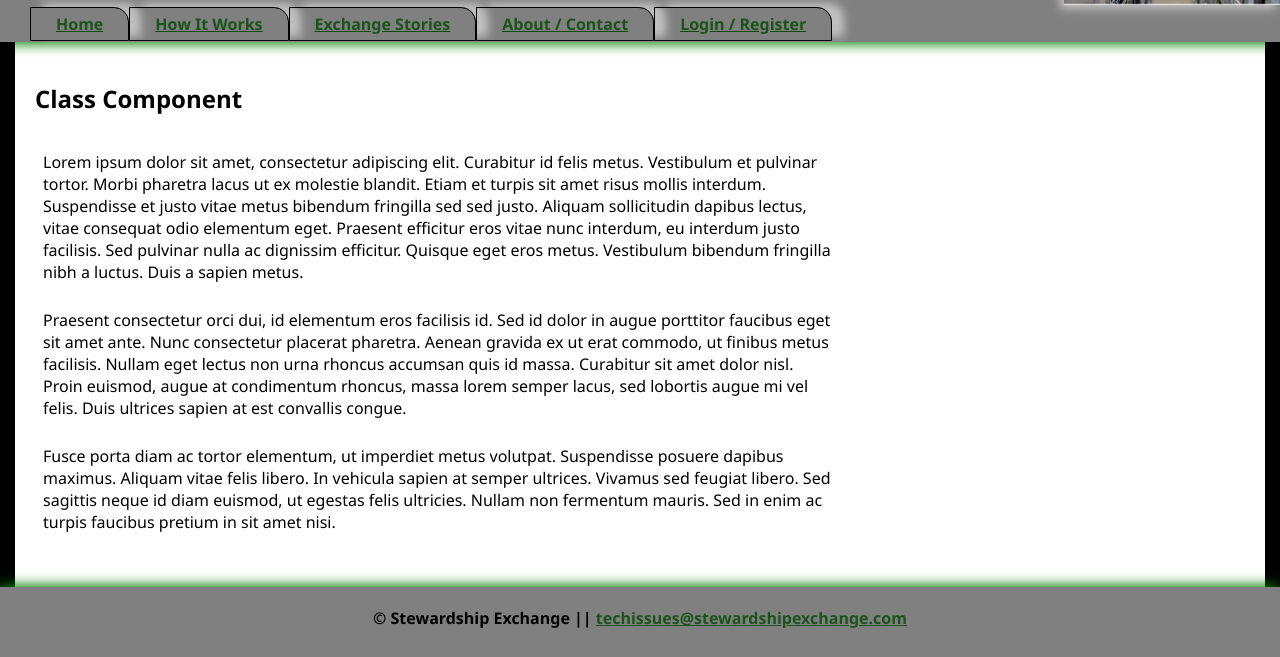
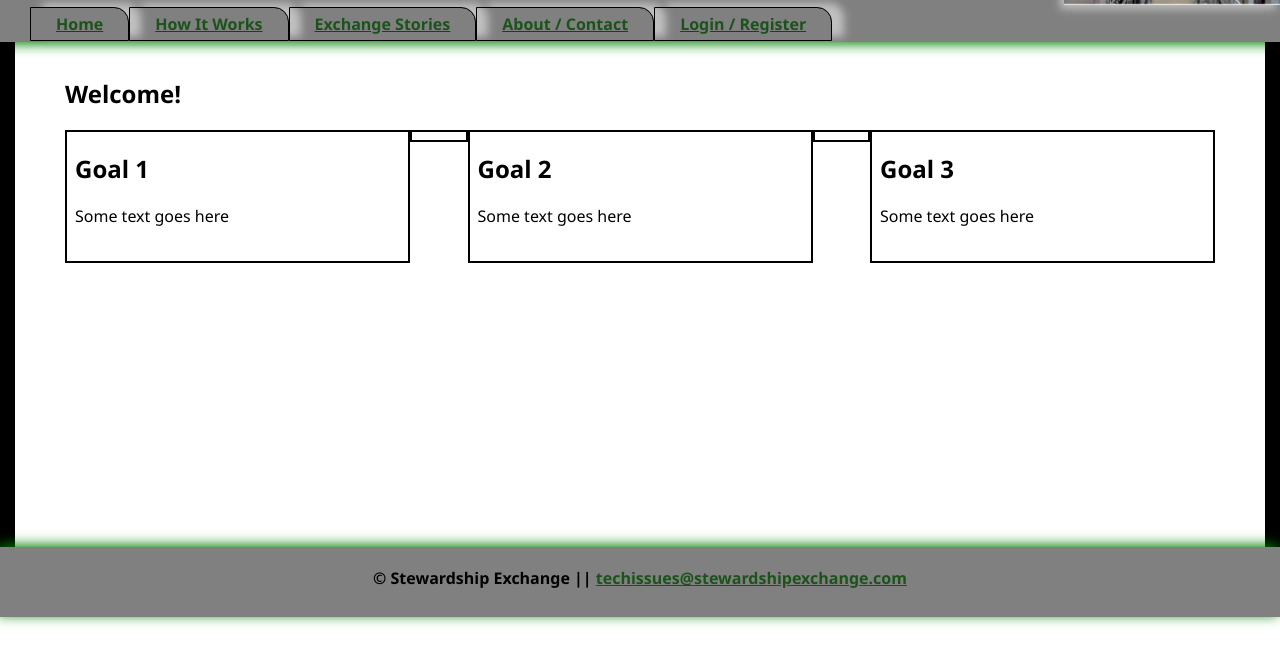
Before and after one commit to codingcolby/StewardshipExchange, a React app: page /#/home in a window 1280 px wide. Shown: the part 157-814 px from the top of the page. Built offline with nearby package versions, Linux system fonts and the light colour scheme; no server answers.

Commit message:
modified grid structure and put in placeholding text

```diff
--- a/src/components/LandingPage/LandingPage.css
+++ b/src/components/LandingPage/LandingPage.css
@@ -3,7 +3,10 @@ Container
 -------------------------------------------------------------------------------- */
 
 .container {
-    padding: 20px;
+	padding: 15px 50px 15px 50px;
+	min-height: 475px;
+	border-right: 15px solid black;
+	border-left: 15px solid black;
 }
 
 /* --------------------------------------------------------------------------------
@@ -41,6 +44,7 @@ Grid
 -------------------------------------------------------------------------------- */
 
 .grid {
+	padding: 0px 5%px 0px 5px;
 	display: flex;
 	flex: 0 1 auto;
 	/* defaults to 'row' */
@@ -55,34 +59,35 @@ Grid
 	flex: 0 0 auto;
 	padding: 0 0.5rem 0.5rem;
 	box-sizing: border-box;
+	border: 2px solid black;
 }
 
 .grid-col_1 {
-    flex-basis: 8.33333333%;
-    max-width: 8.33333333%;
+	flex-basis: 30%;
+	max-width: 30%;
 }
 
 .grid-col_2 {
-    flex-basis: 16.66666667%;
-    max-width: 16.66666667%;
+	flex-basis: 5%;
+	max-width: 5%;
 }
 
 .grid-col_3 {
-    flex-basis: 25%;
-    max-width: 25%;
+	flex-basis: 30%;
+	max-width: 30%;
 }
 
 .grid-col_4 {
-    flex-basis: 33.33333333%;
-    max-width: 33.33333333%;
+	flex-basis: 5%;
+	max-width: 5%;
 }
 
 .grid-col_5 {
-    flex-basis: 41.66666667%;
-    max-width: 41.66666667%;
+	flex-basis: 30%;
+	max-width: 30%;
 }
 
-.grid-col_6 {
+/* .grid-col_6 {
 	flex-basis: 50%;
 	max-width: 50%;
 }
@@ -115,4 +120,4 @@ Grid
 .grid-col_12 {
 	flex-basis: 100%;
 	max-width: 100%;
-}
+} */
--- a/src/components/LandingPage/LandingPage.js
+++ b/src/components/LandingPage/LandingPage.js
@@ -6,7 +6,7 @@ import "./LandingPage.css";
 
 class LandingPage extends Component {
 	state = {
-		heading: "Class Component",
+		heading: "Welcome!",
 	};
 
 	onLogin = (event) => {
@@ -19,39 +19,24 @@ class LandingPage extends Component {
 				<h2>{this.state.heading}</h2>
 
 				<div className="grid">
-					<div className="grid-col grid-col_8">
-						<p>
-							Lorem ipsum dolor sit amet, consectetur adipiscing elit. Curabitur
-							id felis metus. Vestibulum et pulvinar tortor. Morbi pharetra
-							lacus ut ex molestie blandit. Etiam et turpis sit amet risus
-							mollis interdum. Suspendisse et justo vitae metus bibendum
-							fringilla sed sed justo. Aliquam sollicitudin dapibus lectus,
-							vitae consequat odio elementum eget. Praesent efficitur eros vitae
-							nunc interdum, eu interdum justo facilisis. Sed pulvinar nulla ac
-							dignissim efficitur. Quisque eget eros metus. Vestibulum bibendum
-							fringilla nibh a luctus. Duis a sapien metus.
-						</p>
+					<div className="grid-col grid-col_1">
+						<h2>Goal 1</h2>
+						<p>Some text goes here</p>
+					</div>
 
-						<p>
-							Praesent consectetur orci dui, id elementum eros facilisis id. Sed
-							id dolor in augue porttitor faucibus eget sit amet ante. Nunc
-							consectetur placerat pharetra. Aenean gravida ex ut erat commodo,
-							ut finibus metus facilisis. Nullam eget lectus non urna rhoncus
-							accumsan quis id massa. Curabitur sit amet dolor nisl. Proin
-							euismod, augue at condimentum rhoncus, massa lorem semper lacus,
-							sed lobortis augue mi vel felis. Duis ultrices sapien at est
-							convallis congue.
-						</p>
+					<div className="grid-col grid-col_2"></div>
 
-						<p>
-							Fusce porta diam ac tortor elementum, ut imperdiet metus volutpat.
-							Suspendisse posuere dapibus maximus. Aliquam vitae felis libero.
-							In vehicula sapien at semper ultrices. Vivamus sed feugiat libero.
-							Sed sagittis neque id diam euismod, ut egestas felis ultricies.
-							Nullam non fermentum mauris. Sed in enim ac turpis faucibus
-							pretium in sit amet nisi.
-						</p>
+					<div className="grid-col grid-col_3">
+						<h2>Goal 2</h2>
+						<p>Some text goes here</p>
 					</div>
+					<div className="grid-col grid-col_4"></div>
+
+					<div className="grid-col grid-col_5">
+						<h2>Goal 3</h2>
+						<p>Some text goes here</p>
+					</div>
+
 					{/* <div className="grid-col grid-col_4">
                         <h3>Already a Member?</h3>
                         <button
```
Lines whose indentation alone changed are shown as unchanged.
